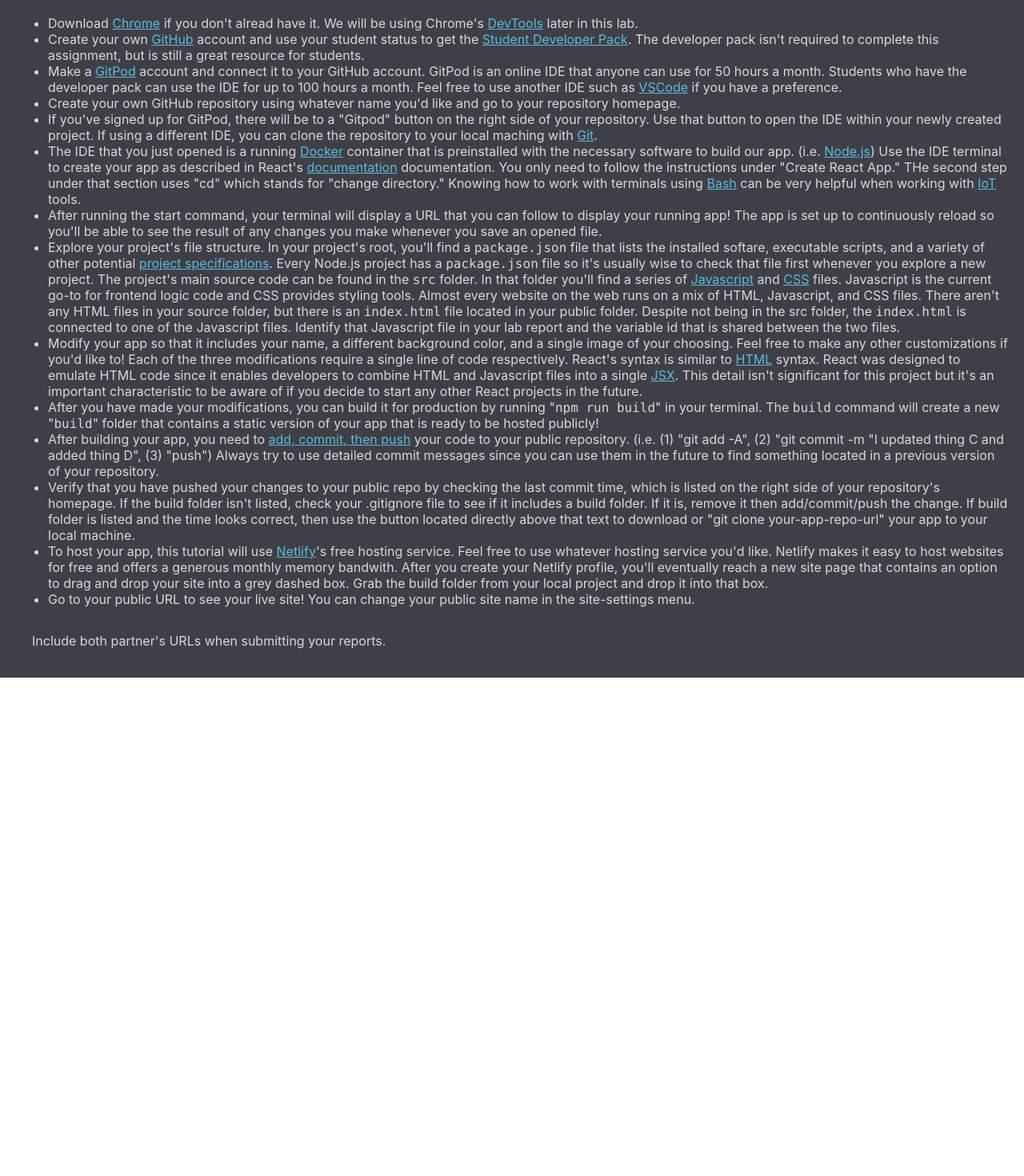
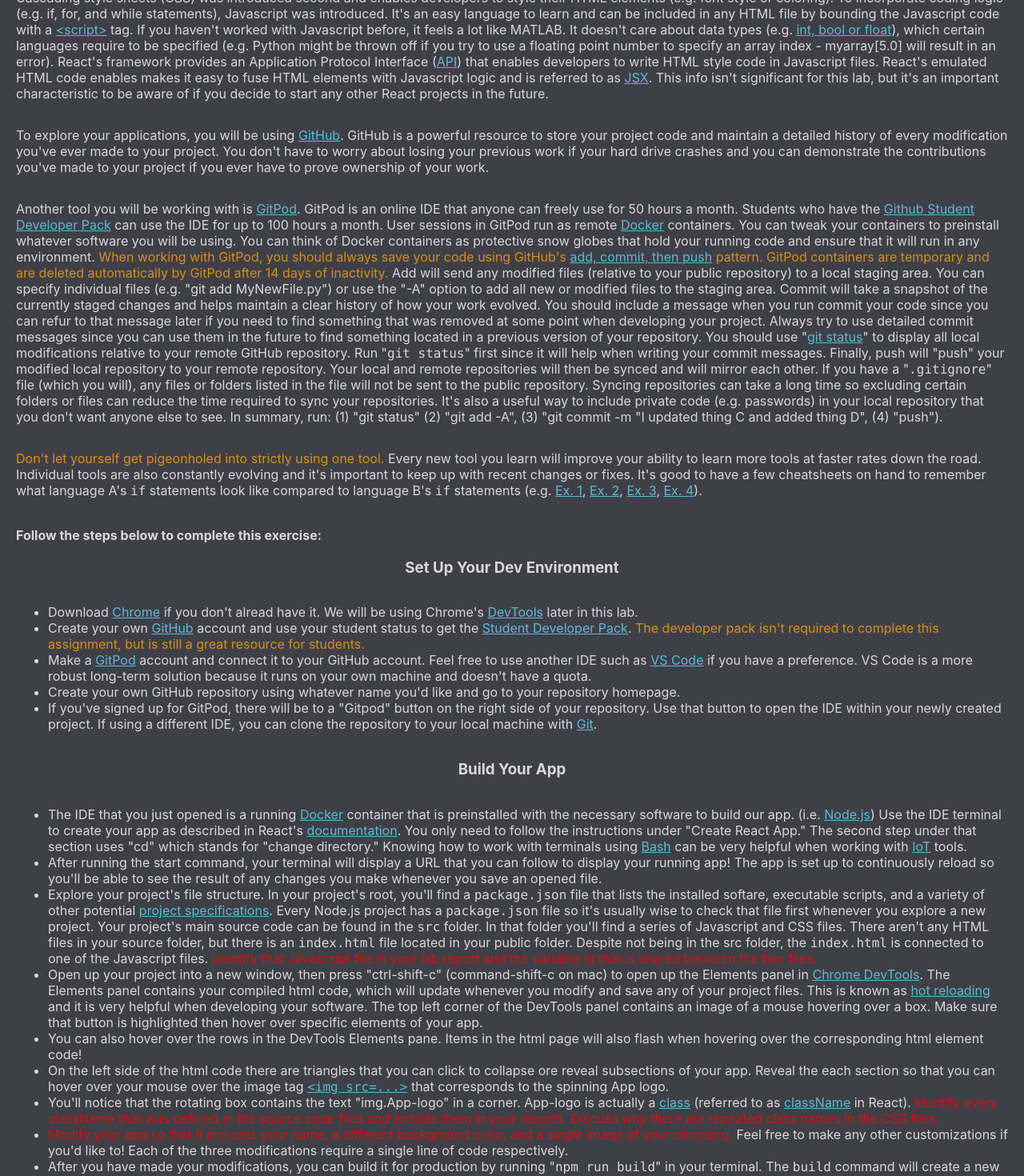
Before and after one commit to snsie/lab-8-repo, a React (Create React App) app: page / in a window 1280 px wide. Shown: the part 660-2130 px from the top of the page at 80% size. Before the commit the page ends 1507 px from the top, so only its background shows below. Built offline with nearby package versions, Linux system fonts and the light colour scheme.

Commit message:
Improved the overall lab layout.

```diff
--- a/src/App.js
+++ b/src/App.js
@@ -57,10 +57,6 @@ function App() {
             worked with machine learning before!
           </font>{" "}
           This lab can be completed with less than 10 lines of code.{" "}
-          <font color="#B0CF8F">
-            However, there will be an opportunity to earn 10% extra credit which
-            will require more code.
-          </font>
         </p>
         <p>
           <strong>
@@ -72,14 +68,126 @@ function App() {
           <a href="https://www.npmtrends.com/@angular/core-vs-angular-vs-react-vs-vue-vs-svelte-vs-flutter">
             popular
           </a>{" "}
-          frontend web development software. Despite being the the most widely
+          front-end web development software. Despite being the the most widely
           used, there are a variety of{" "}
           <a href="https://2019.stateofjs.com/front-end-frameworks/">
             alternatives
           </a>{" "}
-          that have their own strengths and weaknesses. Follow the steps below
-          to complete this exercise:
+          that have their own strengths and weaknesses. Almost every established
+          front-end framework can be boiled down to a fusion of{" "}
+          <a href="https://htmlcheatsheet.com/">HTML</a>,{" "}
+          <a href="https://htmlcheatsheet.com/js/">Javascript</a>, and{" "}
+          <a href="https://htmlcheatsheet.com/css/">CSS</a> code. Hypertext
+          markup language (HTML) is the oldest out of the three and is primarily
+          used to define the layout of webpages. Cascading style sheets (CSS)
+          was introduced second and enables developers to style their HTML
+          elements (e.g. font style or coloring). To incorporate coding logic
+          (e.g. if, for, and while statements), Javascript was introduced. It's
+          an easy language to learn and can be included in any HTML file by
+          bounding the Javascript code with a{" "}
+          <a href="https://www.w3schools.com/tags/tag_script.asp">
+            {"<script>"}
+          </a>{" "}
+          tag. If you haven't worked with Javascript before, it feels a lot like
+          MATLAB. It doesn't care about data types (e.g.{" "}
+          <a href="https://www.eyesoreinc.com/become-nerd-basic-data-type-cheat-sheet/">
+            int, bool or float
+          </a>
+          ), which certain languages require to be specified (e.g. Python might
+          be thrown off if you try to use a floating point number to specify an
+          array index - myarray[5.0] will result in an error). React's framework
+          provides an Application Protocol Interface (
+          <a href="https://developer.mozilla.org/en-US/docs/Learn/JavaScript/Client-side_web_APIs/Introduction">
+            API
+          </a>
+          ) that enables developers to write HTML style code in Javascript
+          files. React's emulated HTML code enables makes it easy to fuse HTML
+          elements with Javascript logic and is referred to as{" "}
+          <a href="https://reactjs.org/docs/introducing-jsx.html">JSX</a>. This
+          info isn't significant for this lab, but it's an important
+          characteristic to be aware of if you decide to start any other React
+          projects in the future.
         </p>
+        <p>
+          To explore your applications, you will be using{" "}
+          <a href="https://www.youtube.com/watch?v=w3jLJU7DT5E">GitHub</a>.
+          GitHub is a powerful resource to store your project code and maintain
+          a detailed history of every modification you've ever made to your
+          project. You don't have to worry about losing your previous work if
+          your hard drive crashes and you can demonstrate the contributions
+          you've made to your project if you ever have to prove ownership of
+          your work.
+        </p>
+        <p>
+          Another tool you will be working with is{" "}
+          <a href="https://www.gitpod.io/blog/gitpod-launch/">GitPod</a>. GitPod
+          is an online IDE that anyone can freely use for 50 hours a month.
+          Students who have the{" "}
+          <a href="https://education.github.com/pack">
+            Github Student Developer Pack
+          </a>{" "}
+          can use the IDE for up to 100 hours a month. User sessions in GitPod
+          run as remote{" "}
+          <a href="https://docs.docker.com/engine/docker-overview/">Docker</a>{" "}
+          containers. You can tweak your containers to preinstall whatever
+          software you will be using. You can think of Docker containers as
+          protective snow globes that hold your running code and ensure that it
+          will run in any environment.{" "}
+          <font color="orange">
+            When working with GitPod, you should always save your code using
+            GitHub's{" "}
+            <a href="https://rogerdudler.github.io/git-guide/">
+              add, commit, then push
+            </a>{" "}
+            pattern. GitPod containers are temporary and are deleted
+            automatically by GitPod after 14 days of inactivity.
+          </font>{" "}
+          Add will send any modified files (relative to your public repository)
+          to a local staging area. You can specify individual files (e.g. "git
+          add MyNewFile.py") or use the "-A" option to add all new or modified
+          files to the staging area. Commit will take a snapshot of the
+          currently staged changes and helps maintain a clear history of how
+          your work evolved. You should include a message when you run commit
+          your code since you can refur to that message later if you need to
+          find something that was removed at some point when developing your
+          project. Always try to use detailed commit messages since you can use
+          them in the future to find something located in a previous version of
+          your repository. You should use "
+          <a href="https://www.atlassian.com/git/tutorials/inspecting-a-repository">
+            git status
+          </a>
+          " to display all local modifications relative to your remote GitHub
+          repository. Run "<code>git status</code>" first since it will help
+          when writing your commit messages. Finally, push will "push" your
+          modified local repository to your remote repository. Your local and
+          remote repositories will then be synced and will mirror each other. If
+          you have a "<code>.gitignore</code>" file (which you will), any files
+          or folders listed in the file will not be sent to the public
+          repository. Syncing repositories can take a long time so excluding
+          certain folders or files can reduce the time required to sync your
+          repositories. It's also a useful way to include private code (e.g.
+          passwords) in your local repository that you don't want anyone else to
+          see. In summary, run: (1) "git status" (2) "git add -A", (3) "git
+          commit -m "I updated thing C and added thing D", (4) "push").
+        </p>
+        <p>
+          <font color="orange">
+            Don't let yourself get pigeonholed into strictly using one tool.
+          </font>{" "}
+          Every new tool you learn will improve your ability to learn more tools
+          at faster rates down the road. Individual tools are also constantly
+          evolving and it's important to keep up with recent changes or fixes.
+          It's good to have a few cheatsheets on hand to remember what language
+          A's <code>if</code> statements look like compared to language B's{" "}
+          <code>if</code> statements (e.g.{" "}
+          <a href="https://devhints.io/">Ex. 1</a>,{" "}
+          <a href="https://htmlcheatsheet.com/">Ex. 2</a>,{" "}
+          <a href="https://htmlcheatsheet.com/css">Ex. 3</a>,{" "}
+          <a href="https://htmlcheatsheet.com/js">Ex. 4</a>).
+        </p>
+        <br />
+        <strong>Follow the steps below to complete this exercise:</strong>
+        <h3 align="center">Set Up Your Dev Environment</h3>
         <ul>
           <li>
             Download <a href="https://www.google.com/chrome/">Chrome</a> if you
@@ -95,17 +203,18 @@ function App() {
             <a href="https://education.github.com/pack">
               Student Developer Pack
             </a>
-            . The developer pack isn't required to complete this assignment, but
-            is still a great resource for students.
+            .{" "}
+            <font color="orange">
+              The developer pack isn't required to complete this assignment, but
+              is still a great resource for students.
+            </font>
           </li>
           <li>
             Make a <a href="https://www.gitpod.io/">GitPod</a> account and
-            connect it to your GitHub account. GitPod is an online IDE that
-            anyone can use for 50 hours a month. Students who have the developer
-            pack can use the IDE for up to 100 hours a month. Feel free to use
-            another IDE such as{" "}
-            <a href="https://code.visualstudio.com/">VSCode</a> if you have a
-            preference.
+            connect it to your GitHub account. Feel free to use another IDE such
+            as <a href="https://code.visualstudio.com/">VS Code</a> if you have
+            a preference. VS Code is a more robust long-term solution because it
+            runs on your own machine and doesn't have a quota.
           </li>
           <li>
             Create your own GitHub repository using whatever name you'd like and
@@ -115,26 +224,29 @@ function App() {
             If you've signed up for GitPod, there will be to a "Gitpod" button
             on the right side of your repository. Use that button to open the
             IDE within your newly created project. If using a different IDE, you
-            can clone the repository to your local maching with{" "}
+            can clone the repository to your local machine with{" "}
             <a href="https://git-scm.com/book/en/v2/Getting-Started-Installing-Git">
               Git
             </a>
             .
           </li>
+        </ul>
+        <h3 align="center">Build Your App</h3>
+        <ul>
           <li>
             The IDE that you just opened is a running{" "}
-            <a href="https://www.docker.com/">Docker</a> container that is
-            preinstalled with the necessary software to build our app. (i.e.{" "}
-            <a href="https://nodejs.org/en/">Node.js</a>) Use the IDE terminal
-            to create your app as described in React's{" "}
+            <a href="https://docs.docker.com/engine/docker-overview/">Docker</a>{" "}
+            container that is preinstalled with the necessary software to build
+            our app. (i.e. <a href="https://nodejs.org/en/">Node.js</a>) Use the
+            IDE terminal to create your app as described in React's{" "}
             <a href="https://reactjs.org/docs/create-a-new-react-app.html">
               documentation
-            </a>{" "}
-            documentation. You only need to follow the instructions under
-            "Create React App." THe second step under that section uses "cd"
-            which stands for "change directory." Knowing how to work with
-            terminals using <a href="https://devhints.io/bash">Bash</a> can be
-            very helpful when working with{" "}
+            </a>
+            . You only need to follow the instructions under "Create React App."
+            The second step under that section uses "cd" which stands for
+            "change directory." Knowing how to work with terminals using{" "}
+            <a href="https://devhints.io/bash">Bash</a> can be very helpful when
+            working with{" "}
             <a href="https://www.edureka.co/blog/iot-tutorial/">IoT</a> tools.
           </li>
           <li>
@@ -153,31 +265,71 @@ function App() {
             </a>
             . Every Node.js project has a <code>package.json</code> file so it's
             usually wise to check that file first whenever you explore a new
-            project. The project's main source code can be found in the{" "}
-            <code>src</code> folder. In that folder you'll find a series of{" "}
-            <a href="https://htmlcheatsheet.com/js/">Javascript</a> and{" "}
-            <a href="https://htmlcheatsheet.com/css/">CSS</a> files. Javascript
-            is the current go-to for frontend logic code and CSS provides
-            styling tools. Almost every website on the web runs on a mix of
-            HTML, Javascript, and CSS files. There aren't any HTML files in your
-            source folder, but there is an <code>index.html</code> file located
-            in your public folder. Despite not being in the src folder, the{" "}
-            <code>index.html</code> is connected to one of the Javascript files.
-            Identify that Javascript file in your lab report and the variable id
-            that is shared between the two files.
+            project. Your project's main source code can be found in the{" "}
+            <code>src</code> folder. In that folder you'll find a series of
+            Javascript and CSS files. There aren't any HTML files in your source
+            folder, but there is an <code>index.html</code> file located in your
+            public folder. Despite not being in the src folder, the{" "}
+            <code>index.html</code> is connected to one of the Javascript files.{" "}
+            <font color="red">
+              Identify that Javascript file in your lab report and the variable
+              id that is shared between the two files.
+            </font>
           </li>
           <li>
-            Modify your app so that it includes your name, a different
-            background color, and a single image of your choosing. Feel free to
-            make any other customizations if you'd like to! Each of the three
-            modifications require a single line of code respectively. React's
-            syntax is similar to <a href="https://htmlcheatsheet.com/">HTML</a>{" "}
-            syntax. React was designed to emulate HTML code since it enables
-            developers to combine HTML and Javascript files into a single{" "}
-            <a href="https://reactjs.org/docs/introducing-jsx.html">JSX</a>.
-            This detail isn't significant for this project but it's an important
-            characteristic to be aware of if you decide to start any other React
-            projects in the future.
+            Open up your project into a new window, then press "ctrl-shift-c"
+            (command-shift-c on mac) to open up the Elements panel in{" "}
+            <a href="https://developers.google.com/web/tools/chrome-devtools">
+              Chrome DevTools
+            </a>
+            . The Elements panel contains your compiled html code, which will
+            update whenever you modify and save any of your project files. This
+            is known as{" "}
+            <a href="https://hashnode.com/post/what-is-hot-reloading-exactly-is-it-just-another-fancy-term-for-live-reloading-cirvu9avg0c8mmk53b5zxr3ga">
+              hot reloading
+            </a>{" "}
+            and it is very helpful when developing your software. The top left
+            corner of the DevTools panel contains an image of a mouse hovering
+            over a box. Make sure that button is highlighted then hover over
+            specific elements of your app.
+          </li>
+          <li>
+            You can also hover over the rows in the DevTools Elements pane.
+            Items in the html page will also flash when hovering over the
+            corresponding html element code!
+          </li>{" "}
+          <li>
+            On the left side of the html code there are triangles that you can
+            click to collapse ore reveal subsections of your app. Reveal the
+            each section so that you can hover over your mouse over the image
+            tag{" "}
+            <a href="https://www.w3schools.com/tags/tag_img.asp">
+              <code>{"<img src=...>"}</code>
+            </a>{" "}
+            that corresponds to the spinning App logo.
+          </li>
+          <li>
+            You'll notice that the rotating box contains the text "img.App-logo"
+            in a corner. App-logo is actually a{" "}
+            <a href="https://www.geeksforgeeks.org/html-class-attribute/">
+              class
+            </a>{" "}
+            (referred to as{" "}
+            <a href="https://reactjs.org/docs/faq-styling.html">className</a> in
+            React).{" "}
+            <font color="red">
+              Identify every className that was defined in the source code files
+              and include them in your reports. Discuss why there are repeated
+              class names in the CSS files.
+            </font>
+          </li>
+          <li>
+            <font color="red">
+              Modify your app so that it includes your name, a different
+              background color, and a single image of your choosing.
+            </font>{" "}
+            Feel free to make any other customizations if you'd like to! Each of
+            the three modifications require a single line of code respectively.
           </li>
           <li>
             After you have made your modifications, you can build it for
@@ -186,26 +338,22 @@ function App() {
             " folder that contains a static version of your app that is ready to
             be hosted publicly!
           </li>
+        </ul>
+        <h3 align="center">Deploy Your App</h3>
+        <ul>
           <li>
-            After building your app, you need to{" "}
-            <a href="https://rogerdudler.github.io/git-guide/">
-              add, commit, then push
-            </a>{" "}
-            your code to your public repository. (i.e. (1) "git add -A", (2)
-            "git commit -m "I updated thing C and added thing D", (3) "push")
-            Always try to use detailed commit messages since you can use them in
-            the future to find something located in a previous version of your
-            repository.
+            Follow the git pipeline to sync your current environment with your
+            GitHub repository.
           </li>
           <li>
-            Verify that you have pushed your changes to your public repo by
-            checking the last commit time, which is listed on the right side of
-            your repository's homepage. If the build folder isn't listed, check
-            your .gitignore file to see if it includes a build folder. If it is,
-            remove it then add/commit/push the change. If build folder is listed
-            and the time looks correct, then use the button located directly
-            above that text to download or "git clone your-app-repo-url" your
-            app to your local machine.
+            Verify that you have pushed your changes to your public repository
+            by checking the last commit time, which is listed on the right side
+            of your repository's homepage. If the build folder isn't listed,
+            check your .gitignore file to see if it includes a build folder. If
+            it is, remove it then add/commit/push the change. If build folder is
+            listed and the time looks correct, then use the button located
+            directly above that text to download or "git clone
+            your-app-repo-url" your app to your local machine.
           </li>
           <li>
             To host your app, this tutorial will use{" "}
@@ -222,9 +370,13 @@ function App() {
             public site name in the site-settings menu.
           </li>
         </ul>
-        <p style={{ paddingLeft: "20px" }}>
-          Include both partner's URLs when submitting your reports.
-        </p>
+        <h4 style={{ paddingLeft: "20px" }} align="center">
+          You will be expected to write a brief lab report as you have done
+          previously. You need to respond to all objectives that are marked in{" "}
+          <font color="red">red</font> within your reports. Include both
+          partner's respective URLs and github repos when submitting your
+          reports.
+        </h4>
       </div>
     </div>
   );
```
